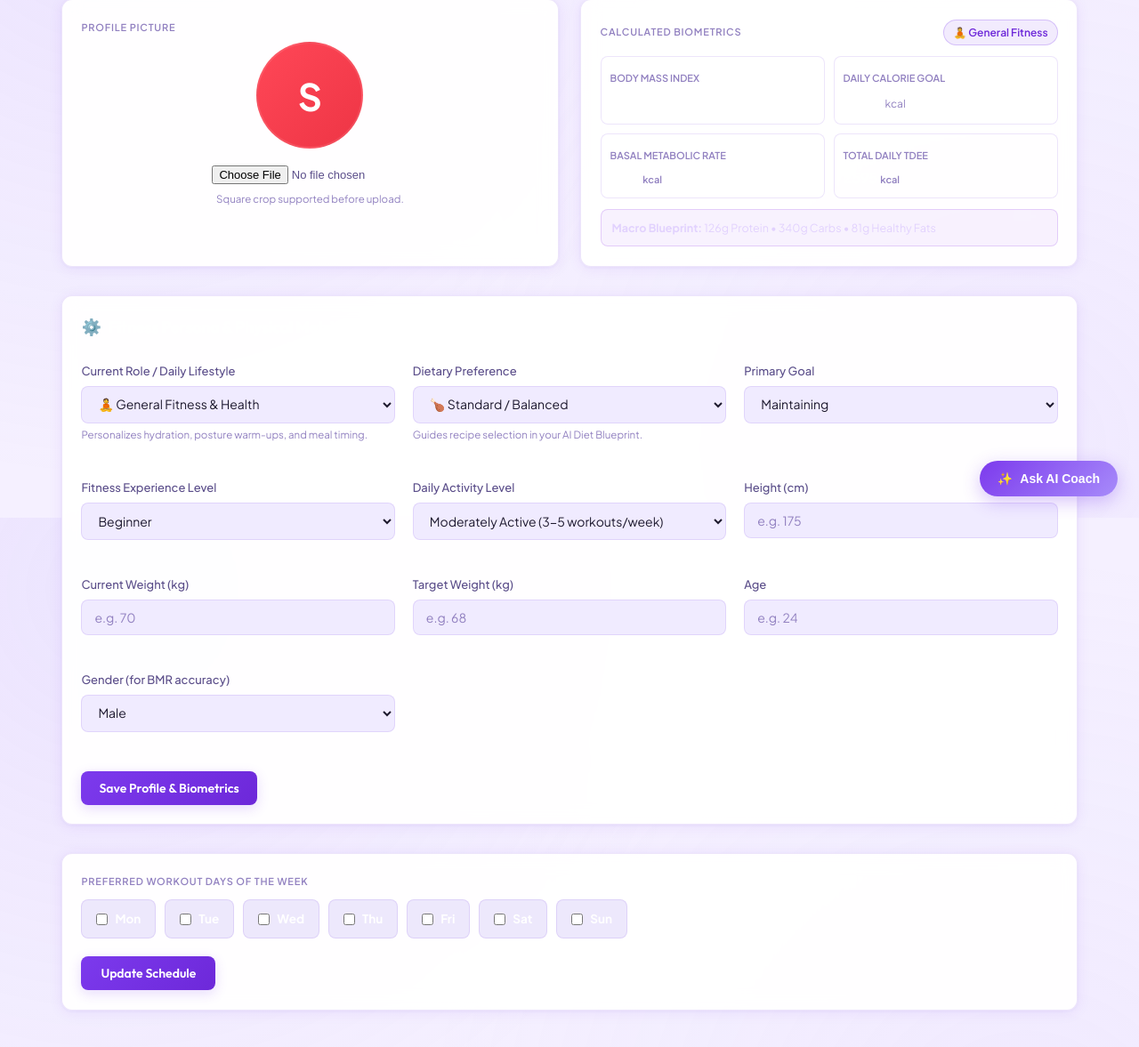
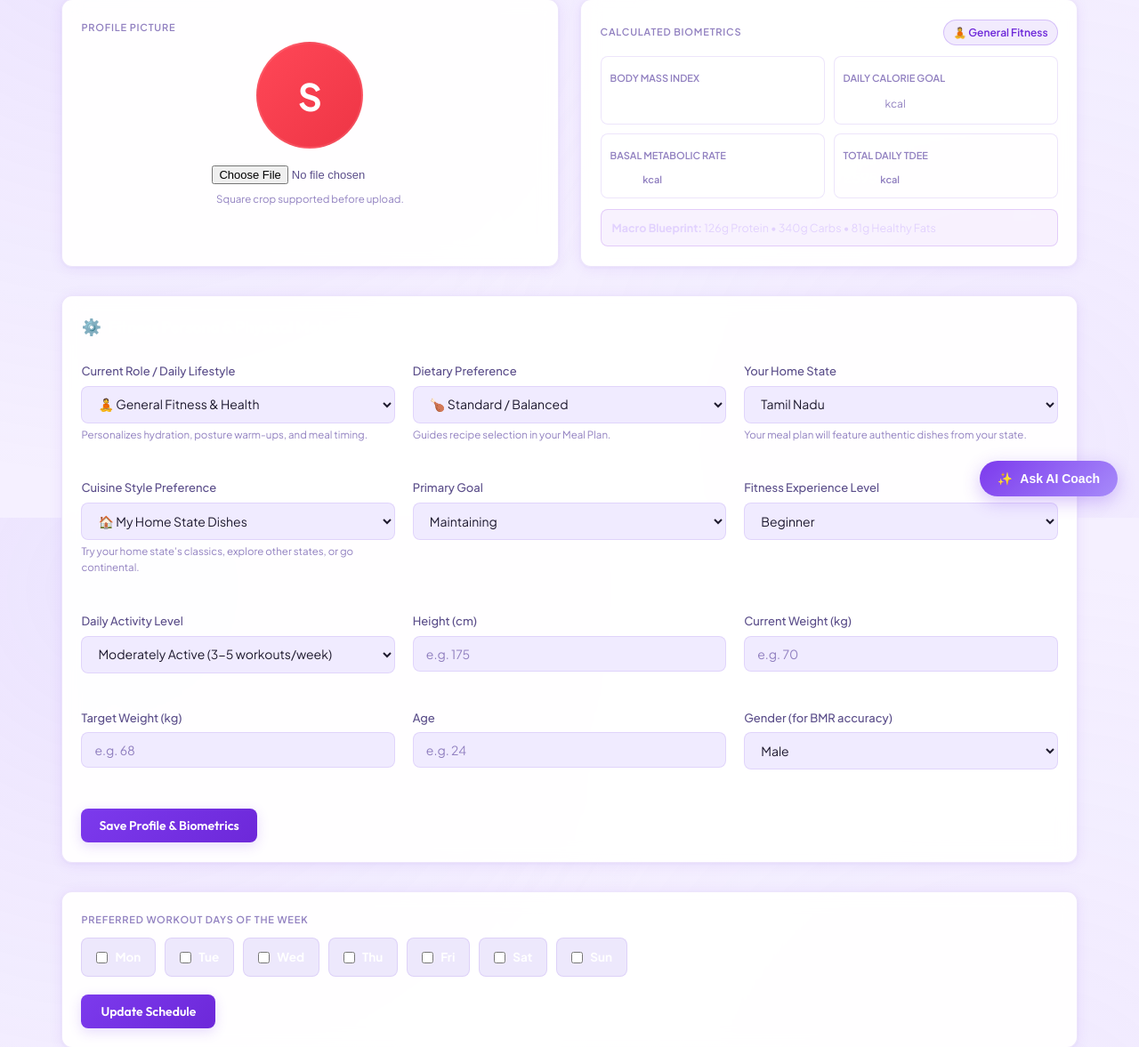
Before and after one commit to abel-111/Fitrack, a Flask app: page /profile/ in a window 1280 px wide. Shown: the part 218-1395 px from the top of the page at 89% size. Run offline with Flask 3, Linux system fonts and the light colour scheme; the visitor is signed in with stand-in values (Sample User, id 1); data that the repository does not hold is empty; some libraries are stand-ins or nearby versions.

Commit message:
ui: add home state and cuisine preference fields to profile form

```diff
--- a/app/templates/profile.html
+++ b/app/templates/profile.html
@@ -105,7 +105,37 @@
                         {% endfor %}
                     </select>
                     <small style="color:var(--text-muted); font-size:11.5px; display:block; margin-top:4px;">
-                        Guides recipe selection in your AI Diet Blueprint.
+                        Guides recipe selection in your Meal Plan.
+                    </small>
+                </div>
+
+                <!-- Home State -->
+                <div class="form-group">
+                    <label>Your Home State</label>
+                    <select name="state" class="form-control">
+                        {% for s in south_indian_states %}
+                            <option value="{{ s }}" {% if current_user.state == s %}selected{% endif %}>
+                                {{ s }}
+                            </option>
+                        {% endfor %}
+                    </select>
+                    <small style="color:var(--text-muted); font-size:11.5px; display:block; margin-top:4px;">
+                        Your meal plan will feature authentic dishes from your state.
+                    </small>
+                </div>
+
+                <!-- Cuisine Preference -->
+                <div class="form-group">
+                    <label>Cuisine Style Preference</label>
+                    <select name="cuisine_preference" class="form-control">
+                        {% for cp_key, cp_label in cuisine_preferences %}
+                            <option value="{{ cp_key }}" {% if current_user.cuisine_preference == cp_key %}selected{% endif %}>
+                                {{ cp_label }}
+                            </option>
+                        {% endfor %}
+                    </select>
+                    <small style="color:var(--text-muted); font-size:11.5px; display:block; margin-top:4px;">
+                        Try your home state's classics, explore other states, or go continental.
                     </small>
                 </div>
 
```
